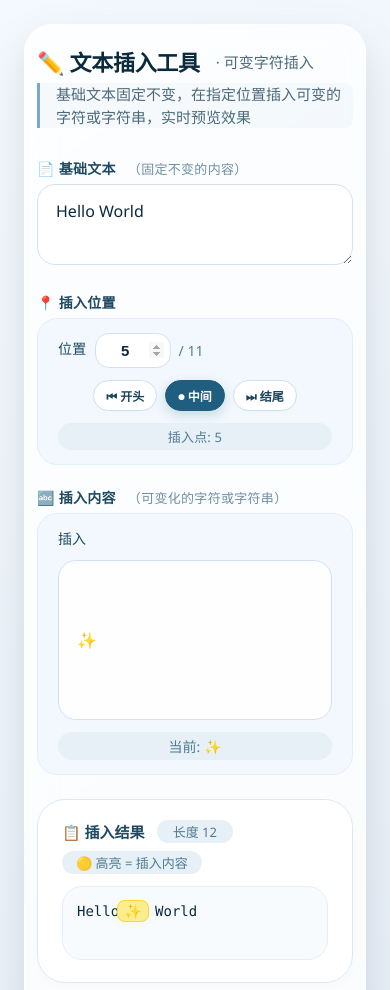
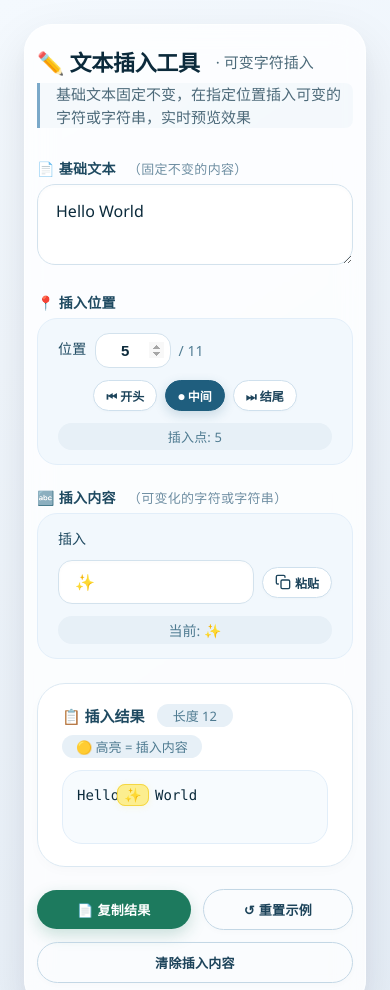
Before and after one commit to qiaofeng6666/HTML, a plain HTML site: page 5.pinjie/zifupinjie.html in a window 390 px wide. Shown: the top 990 px of the page. Drawn offline with Linux system fonts and the light colour scheme.

Commit message:
Refactor HTML structure and improve input handling

```diff
--- a/5.pinjie/zifupinjie.html
+++ b/5.pinjie/zifupinjie.html
@@ -1,8 +1,8 @@
 <!DOCTYPE html>
 <html lang="zh-CN">
 <head>
-    <meta charset="UTF-8">
-    <meta name="viewport" content="width=device-width, initial-scale=1.0">
+    <meta charset="UTF-8" />
+    <meta name="viewport" content="width=device-width, initial-scale=1.0" />
     <title>文本插入工具 · 可变字符插入</title>
     <style>
         /* ---------- 全局样式 ---------- */
@@ -249,8 +249,16 @@
             white-space: nowrap;
         }
 
-        .insert-group input {
+        .insert-group .insert-input-wrapper {
             flex: 1 1 160px;
+            display: flex;
+            align-items: center;
+            gap: 8px;
+            min-width: 120px;
+        }
+
+        .insert-group .insert-input-wrapper input {
+            flex: 1 1 120px;
             padding: 10px 16px;
             border-radius: 14px;
             border: 1.5px solid #d3e2ed;
@@ -260,11 +268,50 @@
             color: #0b2a3b;
             outline: none;
             transition: border 0.2s, box-shadow 0.2s;
+            min-width: 60px;
         }
 
-        .insert-group input:focus {
+        .insert-group .insert-input-wrapper input:focus {
             border-color: #3d8bb9;
             box-shadow: 0 0 0 4px rgba(61, 139, 185, 0.10);
+        }
+
+        .btn-paste {
+            display: inline-flex;
+            align-items: center;
+            justify-content: center;
+            gap: 4px;
+            padding: 8px 14px;
+            border-radius: 40px;
+            border: 1.5px solid #cfe0ed;
+            background: #ffffff;
+            font-size: 13px;
+            font-weight: 600;
+            color: #1d445b;
+            cursor: pointer;
+            transition: background 0.15s, border-color 0.15s, transform 0.1s;
+            box-shadow: 0 1px 3px rgba(0, 0, 0, 0.02);
+            white-space: nowrap;
+            flex-shrink: 0;
+        }
+
+        .btn-paste:hover {
+            background: #eaf2f8;
+            border-color: #aac3d6;
+        }
+
+        .btn-paste:active {
+            transform: scale(0.95);
+        }
+
+        .btn-paste svg {
+            width: 16px;
+            height: 16px;
+            fill: none;
+            stroke: currentColor;
+            stroke-width: 2;
+            stroke-linecap: round;
+            stroke-linejoin: round;
         }
 
         .insert-group .insert-preview {
@@ -274,6 +321,7 @@
             padding: 4px 16px;
             border-radius: 40px;
             font-weight: 500;
+            white-space: nowrap;
         }
 
         /* ---------- 结果预览 ---------- */
@@ -483,6 +531,16 @@
                 text-align: center;
             }
 
+            .insert-group .insert-input-wrapper {
+                flex: 1 1 auto;
+                flex-wrap: wrap;
+            }
+
+            .insert-group .insert-input-wrapper input {
+                flex: 1 1 100px;
+                min-width: 60px;
+            }
+
             .insert-group .insert-preview {
                 text-align: center;
             }
@@ -520,6 +578,11 @@
                 padding: 6px 12px;
                 font-size: 12px;
             }
+
+            .btn-paste {
+                padding: 6px 12px;
+                font-size: 12px;
+            }
         }
     </style>
 </head>
@@ -546,7 +609,7 @@
             <div class="position-controls">
                 <div class="pos-input">
                     <label for="positionInput">位置</label>
-                    <input type="number" id="positionInput" min="0" max="100" value="5">
+                    <input type="number" id="positionInput" min="0" max="100" value="5" />
                     <span style="font-size:14px; color:#4f7b91;">/ <span id="maxPosDisplay">11</span></span>
                 </div>
                 <div class="pos-btns">
@@ -563,7 +626,16 @@
             <label>🔤 插入内容 <span class="hint">（可变化的字符或字符串）</span></label>
             <div class="insert-group">
                 <span class="insert-label">插入</span>
-                <input type="text" id="insertText" value="✨" placeholder="输入要插入的内容">
+                <div class="insert-input-wrapper">
+                    <input type="text" id="insertText" value="✨" placeholder="输入要插入的内容" />
+                    <button class="btn-paste" id="pasteBtn" title="粘贴剪贴板内容">
+                        <svg viewBox="0 0 24 24">
+                            <rect x="9" y="9" width="13" height="13" rx="2" ry="2" />
+                            <path d="M5 15H4a2 2 0 0 1-2-2V4a2 2 0 0 1 2-2h9a2 2 0 0 1 2 2v1" />
+                        </svg>
+                        粘贴
+                    </button>
+                </div>
                 <span class="insert-preview" id="insertPreview">当前: ✨</span>
             </div>
         </div>
@@ -612,11 +684,9 @@
             const copyBtn = document.getElementById('copyBtn');
             const resetBtn = document.getElementById('resetBtn');
             const clearInsertBtn = document.getElementById('clearInsertBtn');
+            const pasteBtn = document.getElementById('pasteBtn');
             const posBtns = document.querySelectorAll('.btn-pos');
             const toast = document.getElementById('toast');
-
-            // ---------- 状态 ----------
-            // 无额外状态，所有数据来自 DOM
 
             // ---------- 辅助 ----------
             function showToast(msg, duration = 2000) {
@@ -628,7 +698,6 @@
                 }, duration);
             }
 
-            // 获取当前文本、位置、插入内容
             function getData() {
                 const text = baseText.value || '';
                 let pos = parseInt(positionInput.value, 10);
@@ -639,12 +708,10 @@
                 return { text, pos, insert, maxPos };
             }
 
-            // 更新位置输入框的范围和显示
             function updatePositionRange() {
                 const text = baseText.value || '';
                 const maxPos = text.length;
                 maxPosDisplay.textContent = maxPos;
-                // 确保 pos 在有效范围内
                 let pos = parseInt(positionInput.value, 10);
                 if (isNaN(pos)) pos = 0;
                 if (pos < 0) pos = 0;
@@ -655,26 +722,32 @@
                 return pos;
             }
 
-            // 核心：渲染结果
+            function escapeHtml(str) {
+                if (!str) return '';
+                return String(str)
+                    .replace(/&/g, '&amp;')
+                    .replace(/</g, '&lt;')
+                    .replace(/>/g, '&gt;')
+                    .replace(/"/g, '&quot;')
+                    .replace(/\n/g, '&#10;');
+            }
+
+            // ---------- 核心渲染 ----------
             function render() {
                 const data = getData();
                 const { text, pos, insert, maxPos } = data;
 
-                // 确保位置有效
                 const clampedPos = Math.min(Math.max(pos, 0), maxPos);
                 if (clampedPos !== pos) {
                     positionInput.value = clampedPos;
                 }
 
-                // 更新位置指示
                 positionIndicator.textContent = `插入点: ${clampedPos}`;
                 maxPosDisplay.textContent = maxPos;
 
-                // 更新插入预览
                 const displayInsert = insert || '（空）';
                 insertPreview.textContent = `当前: ${displayInsert}`;
 
-                // 构建结果
                 if (text === '') {
                     resultBox.innerHTML = `<span class="placeholder">请输入基础文本</span>`;
                     lengthDisplay.textContent = '长度 0';
@@ -685,7 +758,6 @@
                 const after = text.slice(clampedPos);
                 const fullResult = before + insert + after;
 
-                // 高亮插入部分（转义 HTML）
                 const escapedBefore = escapeHtml(before);
                 const escapedInsert = escapeHtml(insert);
                 const escapedAfter = escapeHtml(after);
@@ -705,25 +777,59 @@
                 lengthDisplay.textContent = `长度 ${fullResult.length}`;
             }
 
-            // 简单转义
-            function escapeHtml(str) {
-                if (!str) return '';
-                return String(str)
-                    .replace(/&/g, '&amp;')
-                    .replace(/</g, '&lt;')
-                    .replace(/>/g, '&gt;')
-                    .replace(/"/g, '&quot;')
-                    .replace(/\n/g, '&#10;');
+            // ---------- 粘贴功能 ----------
+            async function pasteFromClipboard() {
+                try {
+                    // 检查是否支持 Clipboard API
+                    if (!navigator.clipboard || !navigator.clipboard.readText) {
+                        // 降级方案：使用传统的 paste 事件触发
+                        fallbackPaste();
+                        return;
+                    }
+
+                    const text = await navigator.clipboard.readText();
+                    if (text) {
+                        insertText.value = text;
+                        render();
+                        showToast('📋 已粘贴剪贴板内容', 1200);
+                    } else {
+                        showToast('⚠️ 剪贴板为空', 1200);
+                    }
+                } catch (err) {
+                    console.warn('Clipboard read failed:', err);
+                    // 降级方案
+                    fallbackPaste();
+                }
             }
 
-            // ---------- 事件 ----------
-            // 基础文本变化
+            // 降级粘贴方案：模拟 Ctrl+V 或提示用户
+            function fallbackPaste() {
+                // 尝试使用 execCommand 的 paste（部分浏览器支持）
+                try {
+                    // 先聚焦到输入框
+                    insertText.focus();
+                    // 尝试执行粘贴命令（需用户授权，可能被浏览器拦截）
+                    const success = document.execCommand('paste');
+                    if (success) {
+                        render();
+                        showToast('📋 已粘贴剪贴板内容', 1200);
+                        return;
+                    }
+                } catch (_) { /* ignore */ }
+
+                // 如果 execCommand 失败，提示用户手动粘贴
+                showToast('⌨️ 请使用 Ctrl+V (或 Cmd+V) 手动粘贴', 2000);
+                insertText.focus();
+                // 选中输入框内容方便替换
+                insertText.select();
+            }
+
+            // ---------- 事件绑定 ----------
             baseText.addEventListener('input', function() {
                 updatePositionRange();
                 render();
             });
 
-            // 位置输入变化
             positionInput.addEventListener('input', function() {
                 const maxPos = baseText.value.length;
                 let val = parseInt(this.value, 10);
@@ -731,15 +837,12 @@
                 if (val < 0) val = 0;
                 if (val > maxPos) val = maxPos;
                 this.value = val;
-                // 取消快捷按钮的高亮
                 posBtns.forEach(btn => btn.classList.remove('active'));
                 render();
             });
 
-            // 插入内容变化
             insertText.addEventListener('input', render);
 
-            // 快捷位置按钮
             posBtns.forEach(btn => {
                 btn.addEventListener('click', function() {
                     const text = baseText.value || '';
@@ -750,7 +853,7 @@
                         pos = 0;
                     } else if (type === 'end') {
                         pos = maxPos;
-                    } else { // middle
+                    } else {
                         pos = Math.floor(maxPos / 2);
                     }
                     positionInput.value = pos;
@@ -759,6 +862,9 @@
                     render();
                 });
             });
+
+            // 粘贴按钮
+            pasteBtn.addEventListener('click', pasteFromClipboard);
 
             // 复制
             copyBtn.addEventListener('click', function() {
@@ -817,48 +923,31 @@
                 insertText.focus();
             });
 
+            // 双击结果复制
+            resultBox.addEventListener('dblclick', function() {
+                copyBtn.click();
+            });
+
+            // 位置输入框聚焦全选
+            positionInput.addEventListener('focus', function() {
+                this.select();
+            });
+
             // ---------- 初始化 ----------
             function init() {
-                // 设置初始位置为中间
                 const text = baseText.value || '';
                 const mid = Math.floor(text.length / 2);
                 positionInput.value = mid;
                 positionInput.max = text.length;
                 maxPosDisplay.textContent = text.length;
-                // 激活中间按钮
                 posBtns.forEach(b => b.classList.remove('active'));
                 document.querySelector('.btn-pos[data-pos="middle"]').classList.add('active');
                 render();
             }
 
-            // 监听回车键在插入内容输入框中触发生成（无需额外操作，已实时）
-            // 额外：在插入内容输入框中按回车，聚焦到复制按钮？ 不需要，保持简单。
-
-            // 当基础文本变化时，更新位置范围
-            // 已通过 input 事件处理
-
             init();
-
-            // 额外优化：当插入内容为空时，显示占位
-            // 已经通过 render 处理
-
-            // 在窗口加载完成后，聚焦到基础文本
-            window.addEventListener('load', function() {
-                // 不自动聚焦，避免移动端键盘弹出
-            });
-
-            // 快捷操作：点击结果区域复制
-            resultBox.addEventListener('dblclick', function() {
-                copyBtn.click();
-            });
-
-            // 如果用户点击位置数字，全选
-            positionInput.addEventListener('focus', function() {
-                this.select();
-            });
-
             console.log('✨ 文本插入工具已启动！');
-            console.log('💡 提示：双击结果区域可快速复制');
+            console.log('💡 提示：双击结果区域可快速复制 · 点击"粘贴"按钮可直接填入剪贴板内容');
 
         })();
     </script>
```
